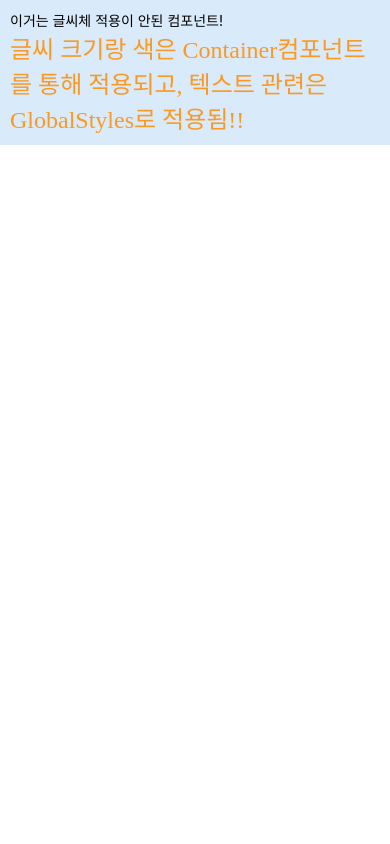
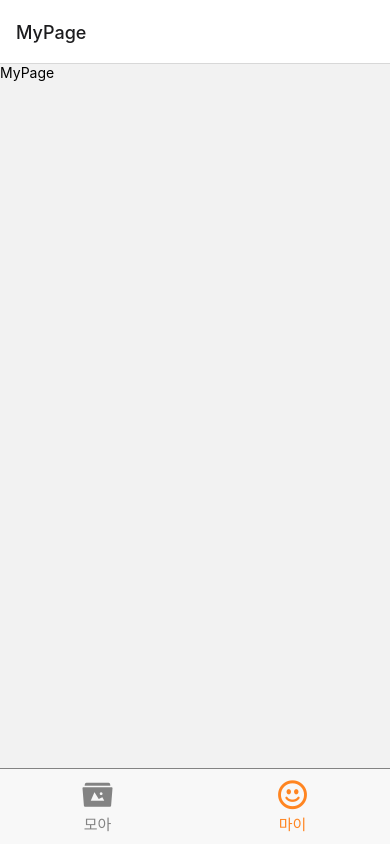
Before and after one commit to yelim99/MOA, a React Native app in the folder moa/: screen /MyPage in a window 390 px wide. Built offline with nearby package versions, Linux system fonts and the light colour scheme.

Commit message:
:sparkles:[Feat] #S11P31A602-180 #in-progress Navigation 기본 레이아웃 설정

```diff
--- a/moa/App.tsx
+++ b/moa/App.tsx
@@ -1,129 +1,3 @@
-// /**
-//  * Sample React Native App
-//  * https://github.com/facebook/react-native
-//  *
-//  * @format
-//  */
-
-// import React from 'react';
-// import {BottomSheetModalProvider} from '@gorhom/bottom-sheet';
-// import type {PropsWithChildren} from 'react';
-// import {
-//   SafeAreaView,
-//   ScrollView,
-//   StatusBar,
-//   StyleSheet,
-//   Text,
-//   useColorScheme,
-//   View,
-// } from 'react-native';
-
-// import {
-//   Colors,
-//   DebugInstructions,
-//   Header,
-//   LearnMoreLinks,
-//   ReloadInstructions,
-// } from 'react-native/Libraries/NewAppScreen';
-
-// type SectionProps = PropsWithChildren<{
-//   title: string;
-// }>;
-
-// function Section({children, title}: SectionProps): React.JSX.Element {
-//   const isDarkMode = useColorScheme() === 'dark';
-//   return (
-//     <BottomSheetModalProvider>
-//       <View style={styles.sectionContainer}>
-//         <Text
-//           style={[
-//             styles.sectionTitle,
-//             {
-//               color: isDarkMode ? Colors.white : Colors.black,
-//             },
-//           ]}
-//         >
-//           {title}
-//         </Text>
-//         <Text
-//           style={[
-//             styles.sectionDescription,
-//             {
-//               color: isDarkMode ? Colors.light : Colors.dark,
-//             },
-//           ]}
-//         >
-//           {children}
-//         </Text>
-//       </View>
-//     </BottomSheetModalProvider>
-//   );
-// }
-
-// function App(): React.JSX.Element {
-//   const isDarkMode = useColorScheme() === 'dark';
-
-//   const backgroundStyle = {
-//     backgroundColor: isDarkMode ? Colors.darker : Colors.lighter,
-//   };
-
-//   return (
-//     <SafeAreaView style={backgroundStyle}>
-//       <StatusBar
-//         barStyle={isDarkMode ? 'light-content' : 'dark-content'}
-//         backgroundColor={backgroundStyle.backgroundColor}
-//       />
-//       <ScrollView
-//         contentInsetAdjustmentBehavior="automatic"
-//         style={backgroundStyle}
-//       >
-//         <Header />
-//         <View
-//           style={{
-//             backgroundColor: isDarkMode ? Colors.black : Colors.white,
-//           }}
-//         >
-//           <Section title="Step One">
-//             Edit <Text style={styles.highlight}>App.tsx</Text> to change this
-//             screen and then come back to see your edits.
-//           </Section>
-//           <Section title="See Your Changes">
-//             <ReloadInstructions />
-//           </Section>
-//           <Section title="Debug">
-//             <DebugInstructions />
-//           </Section>
-//           <Section title="Learn More">
-//             Read the docs to discover what to do next:
-//           </Section>
-//           <LearnMoreLinks />
-//         </View>
-//       </ScrollView>
-//     </SafeAreaView>
-//   );
-// }
-
-// const styles = StyleSheet.create({
-//   sectionContainer: {
-//     marginTop: 32,
-//     paddingHorizontal: 24,
-//   },
-//   sectionTitle: {
-//     fontSize: 24,
-//     fontWeight: '600',
-//   },
-//   sectionDescription: {
-//     marginTop: 8,
-//     fontSize: 18,
-//     fontWeight: '400',
-//   },
-//   highlight: {
-//     fontWeight: '700',
-//   },
-// });
-
-// // export default App;
-// export {default} from './.storybook';
 import React from 'react';
 import {ThemeProvider} from 'styled-components/native';
 import {theme} from './src/styles/theme';
@@ -131,6 +5,11 @@ import {SafeAreaView, Text, View} from 'react-native';
 import {GlobalStyles} from './src/styles/GlobalStyles';
 import styled from 'styled-components/native';
 import Test from './src/components/Test';
+import Navigation from './src/components/Navigation';
+import {NavigationContainer} from '@react-navigation/native';
+import {createBottomTabNavigator} from '@react-navigation/bottom-tabs';
+import Home from './src/screens/Home';
+import MyPage from './src/screens/MyPage';
 
 const Container = styled.View`
   background-color: ${({theme}) => theme.colors.lightblue};
@@ -139,19 +18,19 @@ const Container = styled.View`
 const StyledText = styled.Text`
   ${GlobalStyles};
 `;
+
+const Tab = createBottomTabNavigator();
+
 const App = () => {
   return (
     <ThemeProvider theme={theme}>
-      <SafeAreaView>
-        <Container>
-          <View>
-            <Test></Test>
-            <StyledText>
-              글씨 크기랑 색은 Container컴포넌트를 통해 적용되고, 텍스트 관련은
-              GlobalStyles로 적용됨!!
-            </StyledText>
-          </View>
-        </Container>
+      <SafeAreaView style={{flex: 1}}>
+        <NavigationContainer>
+          <Tab.Navigator tabBar={(props) => <Navigation {...props} />}>
+            <Tab.Screen name="Home" component={Home} />
+            <Tab.Screen name="MyPage" component={MyPage} />
+          </Tab.Navigator>
+        </NavigationContainer>
       </SafeAreaView>
     </ThemeProvider>
   );
--- a/moa/react-native.config.js
+++ b/moa/react-native.config.js
@@ -1,3 +1,6 @@
 module.exports = {
-  assets: ['./src/assets/fonts/'],
+  assets: [
+    './src/assets/fonts/',
+    './node_modules/react-native-vector-icons/Fonts',
+  ],
 };
--- /dev/null
+++ b/moa/src/components/Navigation.tsx
@@ -0,0 +1,88 @@
+import React from 'react';
+import Icon from 'react-native-vector-icons/Entypo';
+import styled, {useTheme} from 'styled-components/native';
+import {BottomTabBarProps} from '@react-navigation/bottom-tabs';
+
+const Container = styled.View`
+  position: absolute;
+  bottom: 0;
+  left: 0;
+  right: 0;
+  border-top-width: 1px;
+  border-top-color: ${({theme}) => theme.colors.deepgray};
+  background-color: ${({theme}) => theme.colors.lightgray};
+`;
+
+const BoxContainer = styled.View`
+  flex-direction: row;
+  align-items: center;
+  justify-content: space-around;
+  padding: 10px 0;
+`;
+
+interface NavButtonProps {
+  isActive: boolean;
+}
+
+const NavButtonContainer = styled.TouchableOpacity<NavButtonProps>`
+  display: flex;
+  align-items: center;
+  height: 55px;
+  justify-content: space-between;
+`;
+
+const NavButtonText = styled.Text<NavButtonProps>`
+  font-weight: 500;
+  font-size: 15px;
+  color: ${({theme, isActive}) =>
+    isActive ? theme.colors.maindarkorange : theme.colors.deepgray};
+`;
+
+const Navigation: React.FC<BottomTabBarProps> = ({state, navigation}) => {
+  const theme = useTheme();
+
+  return (
+    <Container>
+      <BoxContainer>
+        {state.routes.map((route, index) => {
+          const isFocused = state.index === index;
+
+          const onPress = () => {
+            const event = navigation.emit({
+              type: 'tabPress',
+              target: route.key,
+              canPreventDefault: true,
+            });
+
+            if (!isFocused && !event.defaultPrevented) {
+              navigation.navigate(route.name);
+            }
+          };
+
+          return (
+            <NavButtonContainer
+              key={route.key}
+              onPress={onPress}
+              isActive={isFocused}
+            >
+              <Icon
+                name={route.name === 'Home' ? 'folder-images' : 'emoji-happy'}
+                size={30}
+                color={
+                  isFocused
+                    ? theme.colors.maindarkorange
+                    : theme.colors.deepgray
+                }
+              />
+              <NavButtonText isActive={isFocused}>
+                {route.name === 'Home' ? '모아' : '마이'}
+              </NavButtonText>
+            </NavButtonContainer>
+          );
+        })}
+      </BoxContainer>
+    </Container>
+  );
+};
+
+export default Navigation;
--- /dev/null
+++ b/moa/src/screens/Home.tsx
@@ -0,0 +1,12 @@
+import {View, Text} from 'react-native';
+import React from 'react';
+
+const Home = () => {
+  return (
+    <View>
+      <Text>Home</Text>
+    </View>
+  );
+};
+
+export default Home;
--- /dev/null
+++ b/moa/src/screens/MyPage.tsx
@@ -0,0 +1,12 @@
+import {View, Text} from 'react-native';
+import React from 'react';
+
+const MyPage = () => {
+  return (
+    <View>
+      <Text>MyPage</Text>
+    </View>
+  );
+};
+
+export default MyPage;
```
Also changed, not shown: moa/package.json (+6 -1 lines), 3 other files (tests, documents, lock files or other folders).
